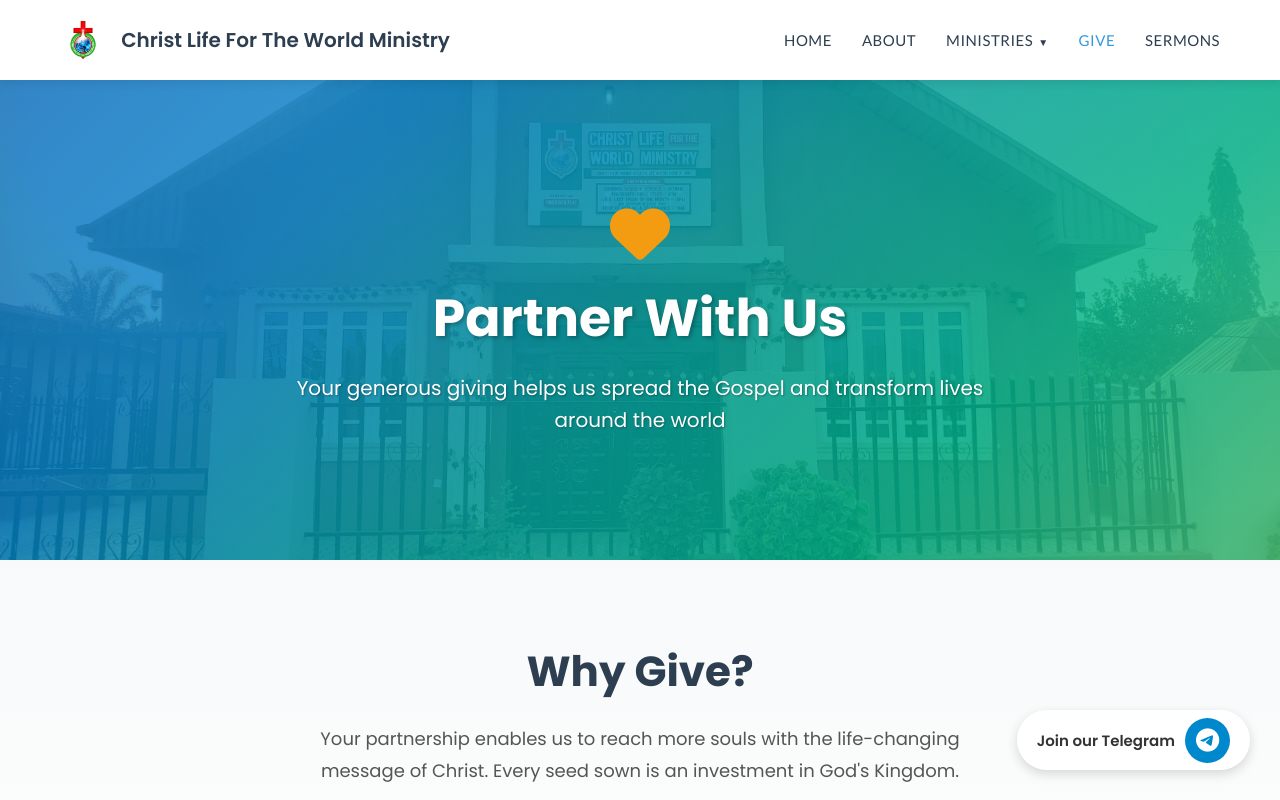
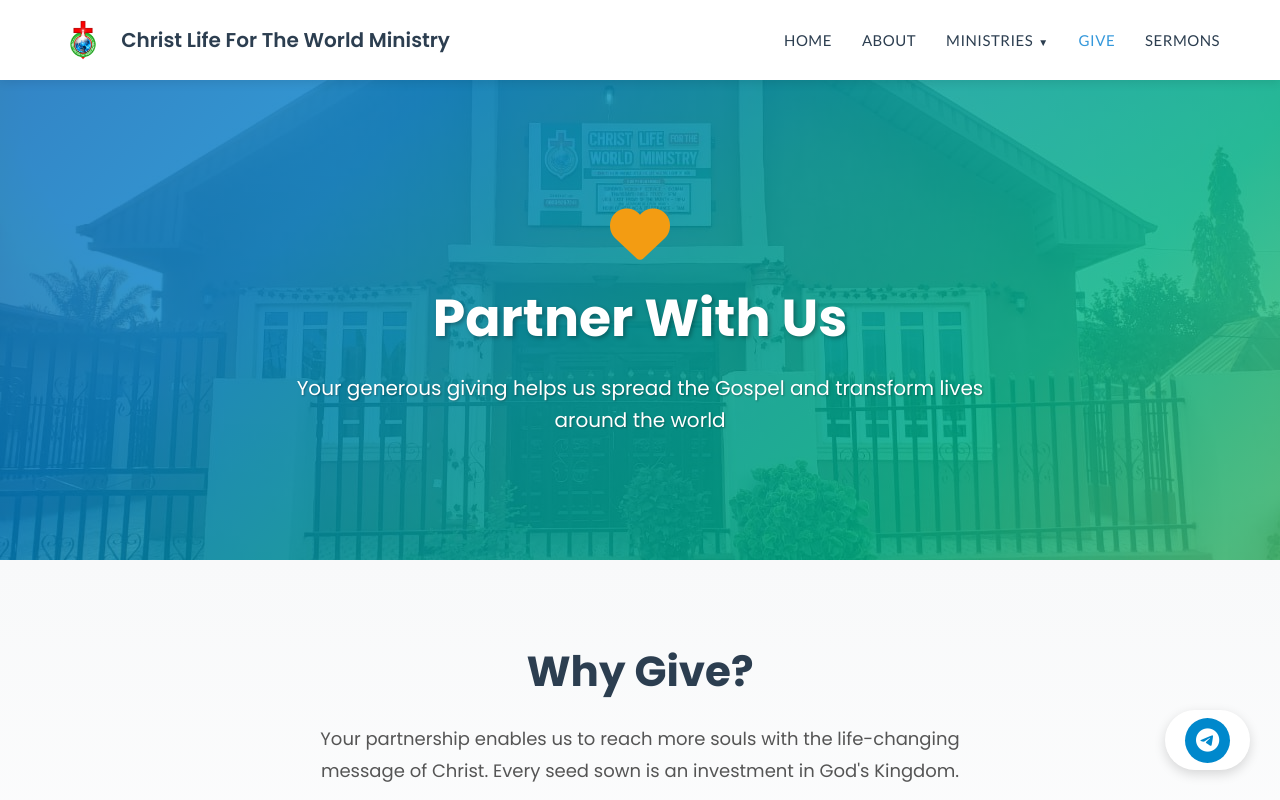
Before and after one commit to Adeyemi0/Church-Website, a plain HTML site: page give.html in a window 1280 px wide. Shown: the top 800 px of the page. Drawn offline with Linux system fonts and the light colour scheme.

Commit message:
Update give.html

```diff
--- a/give.html
+++ b/give.html
@@ -158,7 +158,7 @@
             <i class="fa-solid fa-arrow-up"></i>
         </div>
         <a href="https://t.me/yourchannelname" target="_blank" class="float-btn telegram-btn" title="Download Teachings on Telegram">
-            <span>Join our Telegram</span>
+            <!-- <span>Join our Telegram</span> -->
             <i class="fa-brands fa-telegram"></i>
         </a>
     </div>
```
